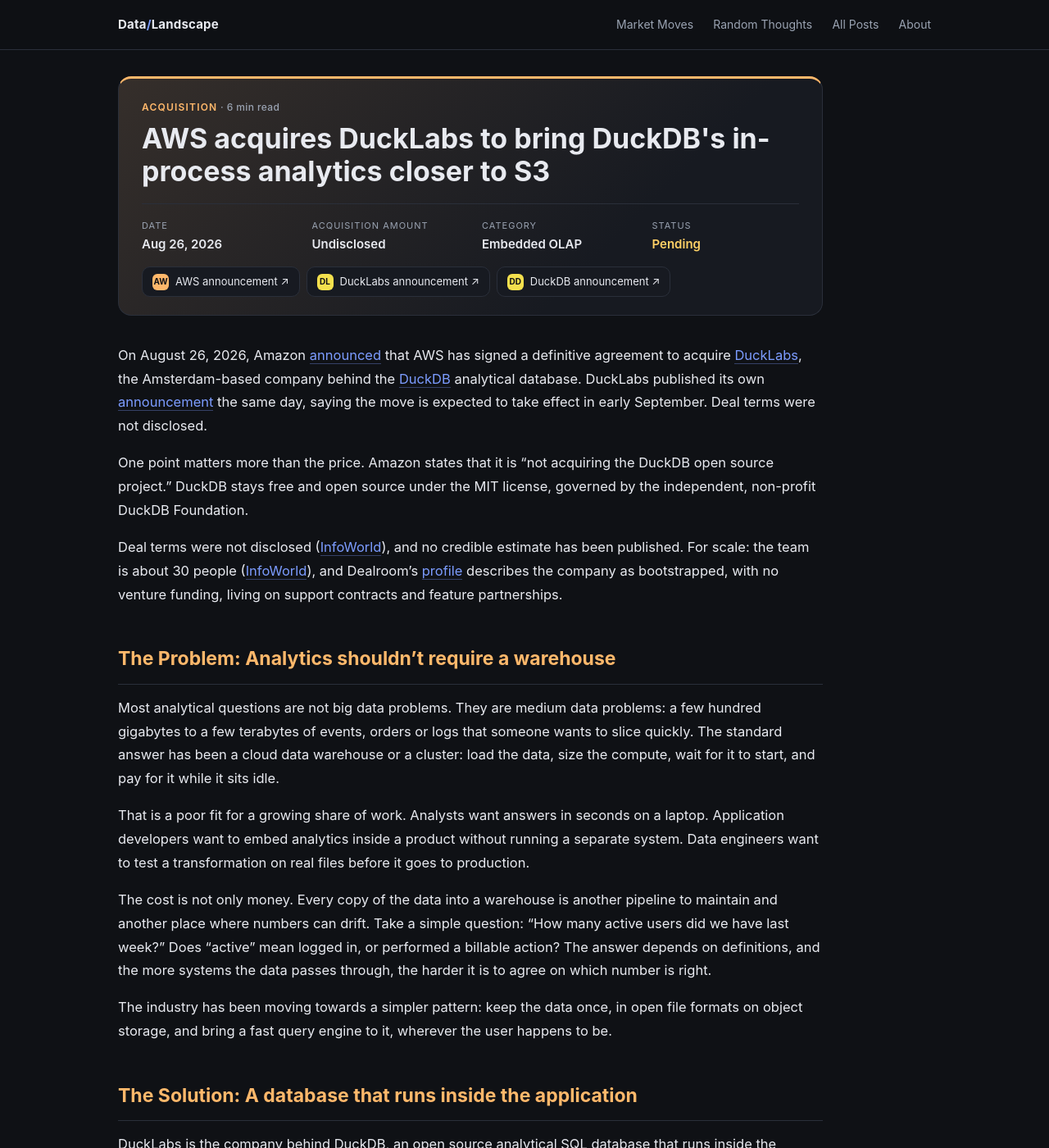
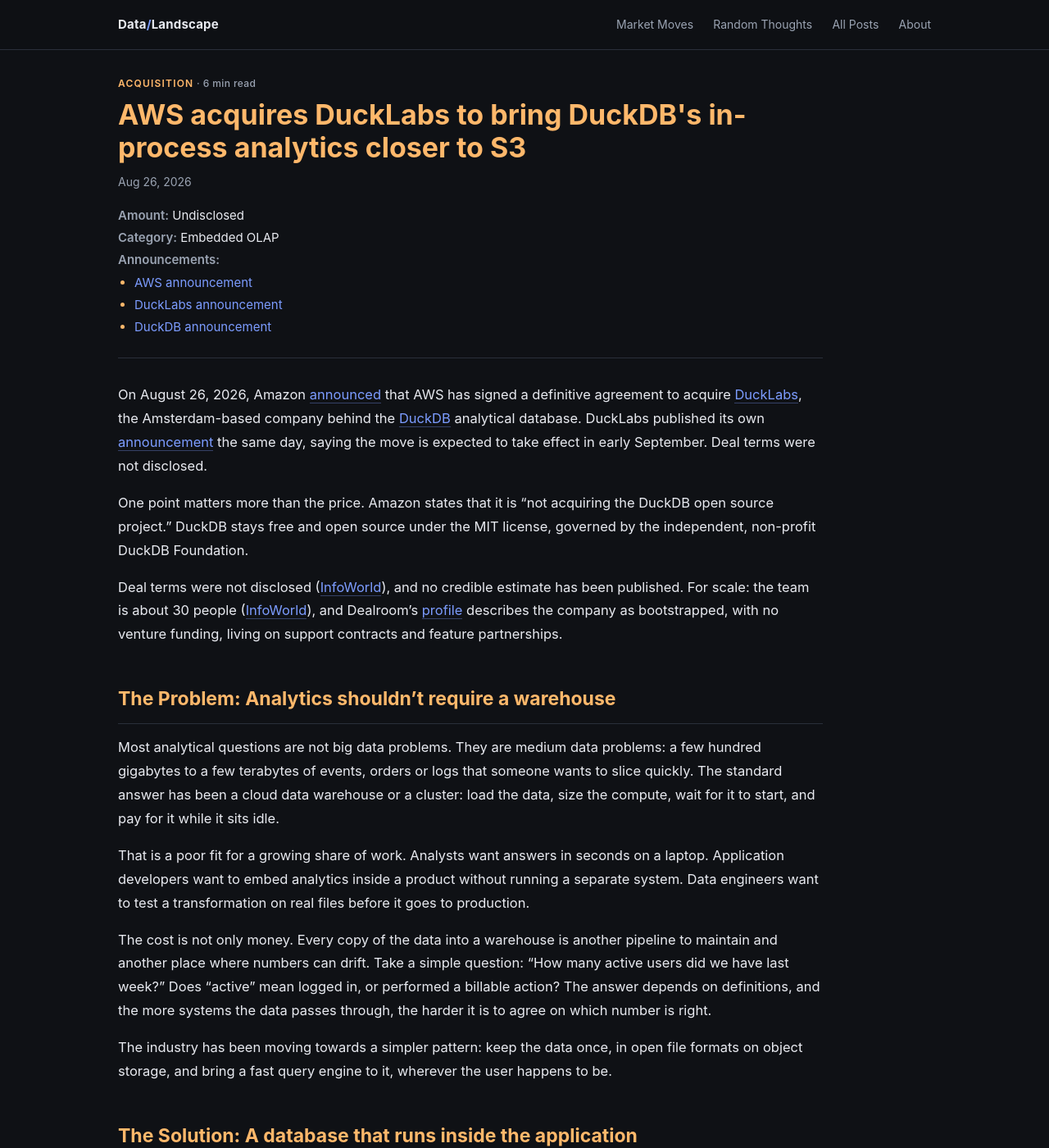
Before and after one commit to itayb-dt/data_landscape, a Jekyll site: the page built from blog_posts/acq/013_ACQ_ducklabs_by_aws.md, in a window 1280 px wide and 1400 px high. Shown: the whole window at 82% size. Built offline with Jekyll 4.4.1, drawn with Linux system fonts in a browser that asks for light colours.

Commit message:
Simplify post header: colored title, date, inline facts
Co-Authored-By: Claude Sonnet 5.5 <noreply@anthropic.com>

```diff
--- a/_layouts/post.html
+++ b/_layouts/post.html
@@ -18,32 +18,28 @@ layout: default
   {% else %}{% assign kind = page.category %}
 {% endcase %}
 <article class="post cat-{{ cat }}">
-  <header class="post-hero">
   <div class="eyebrow">{{ kind }}<span class="read"> · {{ mins }} min read</span></div>
-    <h1>{{ page.title }}</h1>
-
+  <h1 class="post-title">{{ page.title }}</h1>
   {% if ev %}
     {% assign ann = ev.facts | where: "label", "Announced" | first %}
     {% assign catf = ev.facts | where: "label", "Category" | first %}
-      <dl class="post-props">
-        <div><dt>Date</dt><dd>{% if ann %}{{ ann.value }}{% else %}{{ ev.when }} {{ ev.date | date: "%Y" }}{% endif %}</dd></div>
+    <p class="post-date">{% if ann %}{{ ann.value }}{% else %}{{ ev.when }} {{ ev.date | date: "%Y" }}{% endif %}</p>
+    <ul class="post-facts">
       {% if ev.type == "acq" %}
-          <div><dt>Acquisition amount</dt><dd>{{ ev.value }}</dd></div>
-          {% if catf %}<div><dt>Category</dt><dd>{{ catf.value }}</dd></div>{% endif %}
-          {% if ev.status %}<div><dt>Status</dt><dd class="status-{{ ev.status | downcase }}">{{ ev.status }}</dd></div>{% endif %}
+        <li><b>Amount:</b> {{ ev.value }}</li>
+        {% if catf %}<li><b>Category:</b> {{ catf.value }}</li>{% endif %}
       {% else %}
-          <div><dt>Amount raised</dt><dd>{{ ev.amount }}</dd></div>
-          <div><dt>Round</dt><dd>{{ ev.stage }}</dd></div>
-          {% if ev.lead %}<div><dt>Lead investor</dt><dd>{{ ev.lead }}</dd></div>{% endif %}
+        <li><b>Amount raised:</b> {{ ev.amount }}</li>
+        <li><b>Round:</b> {{ ev.stage }}</li>
+        {% if ev.lead %}<li><b>Lead investor:</b> {{ ev.lead }}</li>{% endif %}
       {% endif %}
-      </dl>
       {% if ev.links %}
-      <div class="post-links">
-        {% for l in ev.links %}<a href="{{ l.url }}" target="_blank" rel="noopener"><span class="ic" style="background:{{ l.color }}">{{ l.abbr }}</span>{{ l.label }} ↗</a>{% endfor %}
-      </div>
+      <li><b>Announcements:</b>
+        <ul>{% for l in ev.links %}<li><a href="{{ l.url }}" target="_blank" rel="noopener">{{ l.label }}</a></li>{% endfor %}</ul>
+      </li>
       {% endif %}
+    </ul>
   {% endif %}
-  </header>
 
   <div class="post-body">
     {{ content }}
--- a/assets/css/site.css
+++ b/assets/css/site.css
@@ -106,19 +106,16 @@ h1{margin:6px 0 8px;font-size:32px}
 .cat-gen{--cat:var(--accent);--cat-bg:rgba(124,156,255,.13)}
 
 .post{max-width:860px;padding:32px 0 60px}
-.post-hero{background:linear-gradient(135deg,var(--cat-bg),rgba(23,26,33,.2) 70%),var(--panel);border:1px solid var(--line);border-top:3px solid var(--cat);border-radius:16px;padding:26px 28px 22px;margin-bottom:34px}
-.post-hero .eyebrow{color:var(--cat)}
-.post-hero h1{font-size:34px;line-height:1.2;margin:8px 0 18px}
-.post-props{display:grid;grid-template-columns:repeat(auto-fit,minmax(150px,1fr));gap:14px 28px;margin:6px 0 0;padding-top:18px;border-top:1px solid var(--line)}
-.post-props dt{font-size:11px;letter-spacing:1px;text-transform:uppercase;color:var(--muted);margin-bottom:2px}
-.post-props dd{margin:0;font-weight:600}
-.post-props .status-pending{color:#ffd166}
-.post-props .status-closed{color:var(--fund)}
-.post-hero .eyebrow .read{color:var(--muted);font-weight:500;letter-spacing:.4px;text-transform:none}
-.post-links{display:flex;gap:8px;flex-wrap:wrap;margin-top:16px}
-.post-links a{display:inline-flex;align-items:center;gap:8px;padding:7px 12px;border:1px solid var(--line);border-radius:10px;background:var(--panel);color:var(--text);font-size:13px}
-.post-links a:hover{border-color:var(--cat);text-decoration:none}
-.post-links .ic{width:20px;height:20px;border-radius:6px;display:grid;place-items:center;font-size:10px;font-weight:700;color:#0f1115}
+.post .eyebrow{color:var(--cat)}
+.post .eyebrow .read{color:var(--muted);font-weight:500;letter-spacing:.4px;text-transform:none}
+.post-title{font-size:34px;line-height:1.2;margin:8px 0 10px;color:var(--cat)}
+.post-date{margin:0 0 18px;color:var(--muted);font-size:14px}
+.post-facts{list-style:none;margin:0 0 30px;padding:0 0 22px;border-bottom:1px solid var(--line);font-size:15px}
+.post-facts li{margin-bottom:4px}
+.post-facts b{color:var(--muted);font-weight:600}
+.post-facts ul{margin:4px 0 0;padding-left:20px;list-style:disc}
+.post-facts ul li::marker{color:var(--cat)}
+.post-facts a{color:var(--accent)}
 
 .post-body{font-size:16.5px;line-height:1.75}
 .post-body > h1{display:none}
```
Lines whose indentation alone changed are shown as unchanged.
